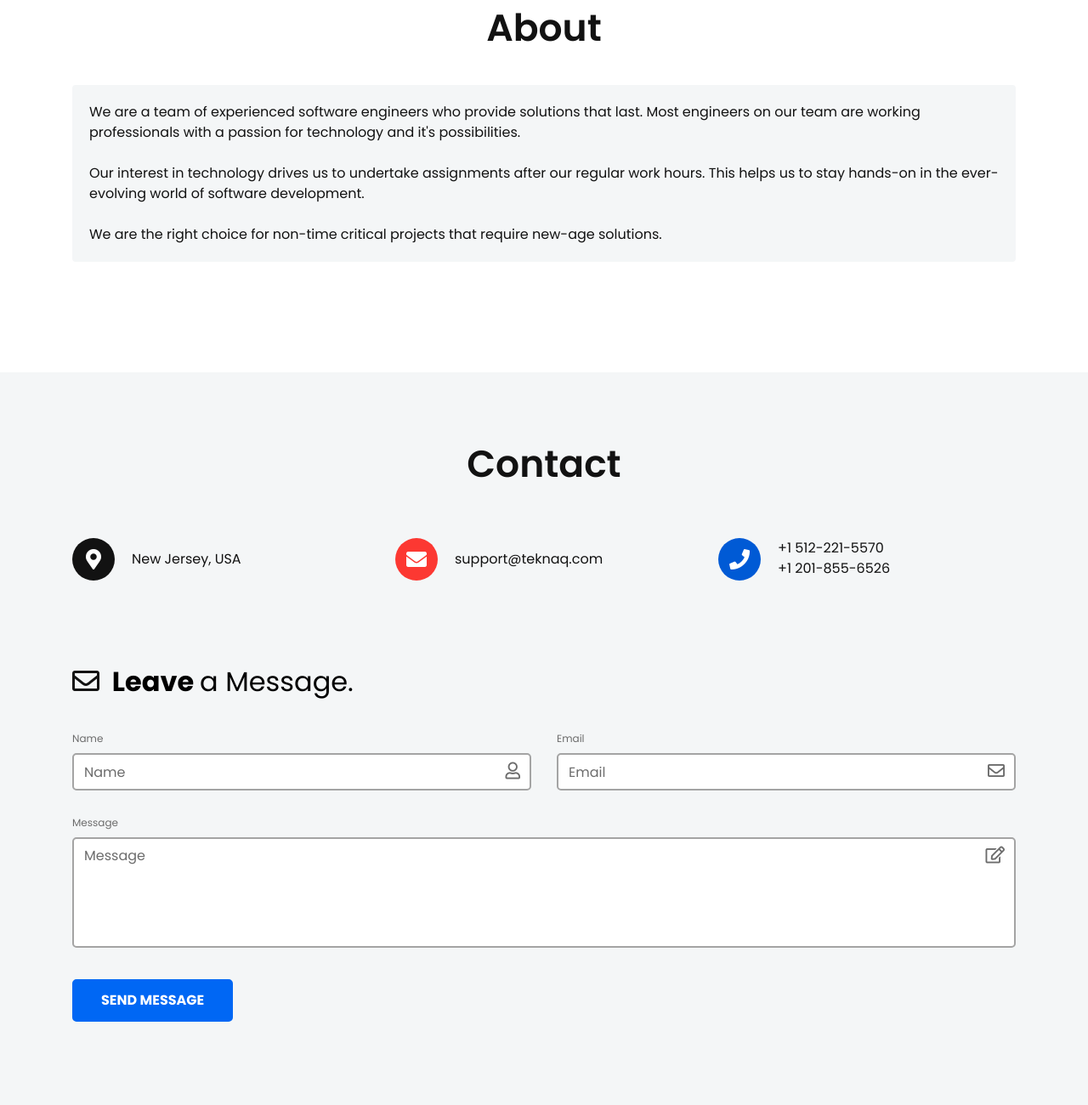
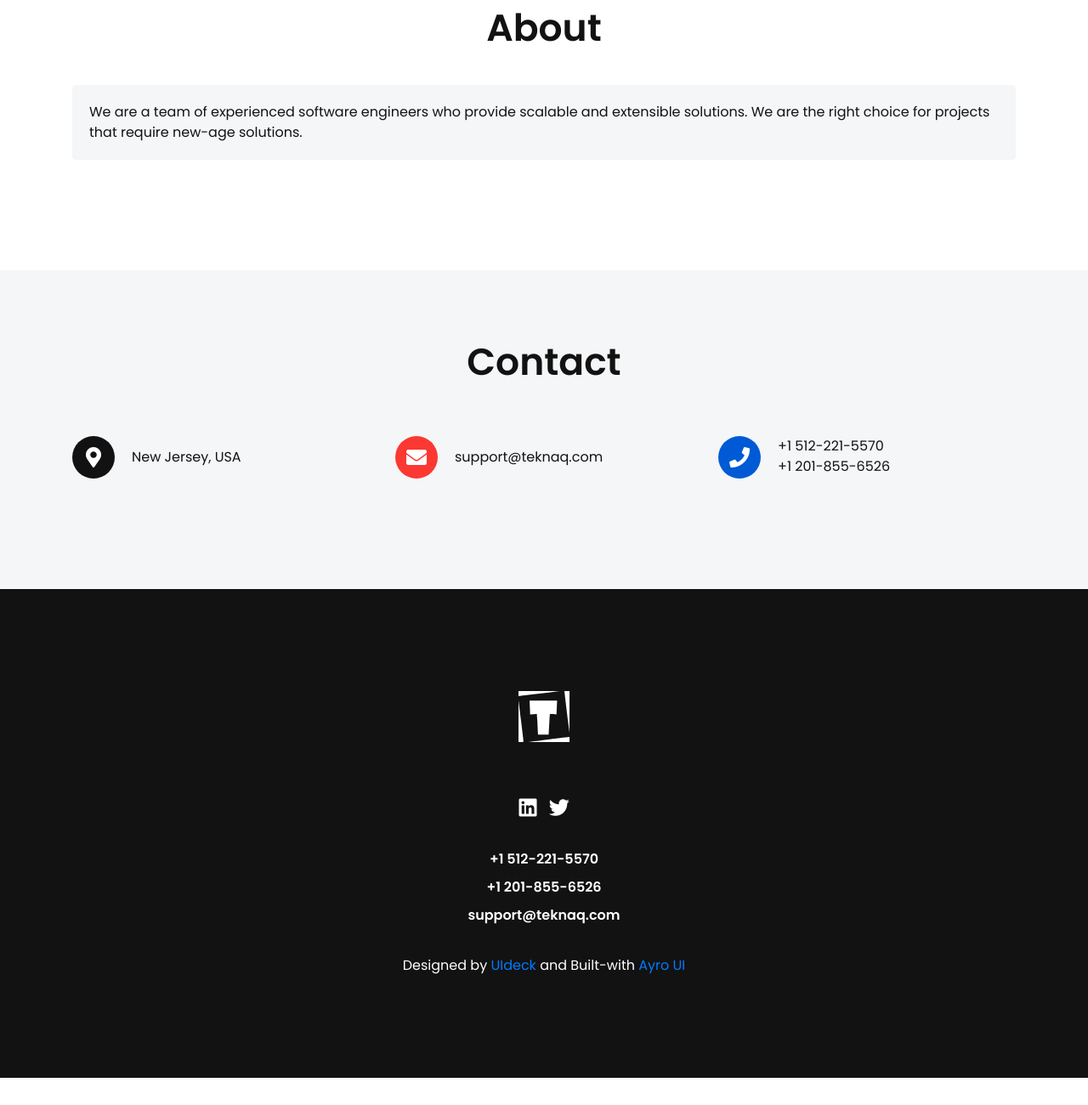
Before and after one commit to teknaq/teknaq.github.io, a plain HTML site: page index.html in a window 1280 px wide. Shown: the part 1440-2740 px from the top of the page at 85% size. After the commit the page ends 2708 px from the top, so only its background shows below. Drawn offline with Linux system fonts and the light colour scheme.

Commit message:
Hide message submit form

```diff
--- a/index.html
+++ b/index.html
@@ -257,19 +257,7 @@
                         <div class="card" style="background-color: #f4f6f7; border-width: 0px;">
                             <div class="card-body">
                                 <p class="text justify-content-center">
-                                    We are a team of experienced software engineers who provide solutions that last.
-                                    Most engineers on our team are working professionals with a passion for
-                                    technology and it's possibilities.
-                                </p>
-                                <br />
-                                <p class="text justify-content-center">
-                                    Our interest in technology drives us to undertake assignments after our regular work
-                                    hours. This helps us to stay hands-on in the ever-evolving world of software
-                                    development.
-                                </p>
-                                <br />
-                                <p class="text justify-content-center">
-                                    We are the right choice for non-time critical projects that require new-age
+                                    We are a team of experienced software engineers who provide scalable and extensible solutions. We are the right choice for projects that require new-age
                                     solutions.
                                 </p>
                             </div>
@@ -332,6 +320,7 @@
                 </div>
             </div> <!-- contact info -->
 
+            <!--
             <div class="row">
                 <div class="col-lg-12">
                     <div class="contact-wrapper form-style-two pt-100">
@@ -373,13 +362,14 @@
                                 <div class="col-md-12">
                                     <div class="form-input light-rounded-buttons mt-30">
                                         <button class="main-btn light-rounded-two">Send Message</button>
-                                    </div> <!-- form input -->
+                                    </div>
                                 </div>
-                            </div> <!-- row -->
+                            </div>
                         </form>
-                    </div> <!-- contact wrapper form -->
+                    </div>
                 </div>
-            </div> <!-- row -->
+            </div>
+            -->
         </div> <!-- container -->
     </section>
 
```
